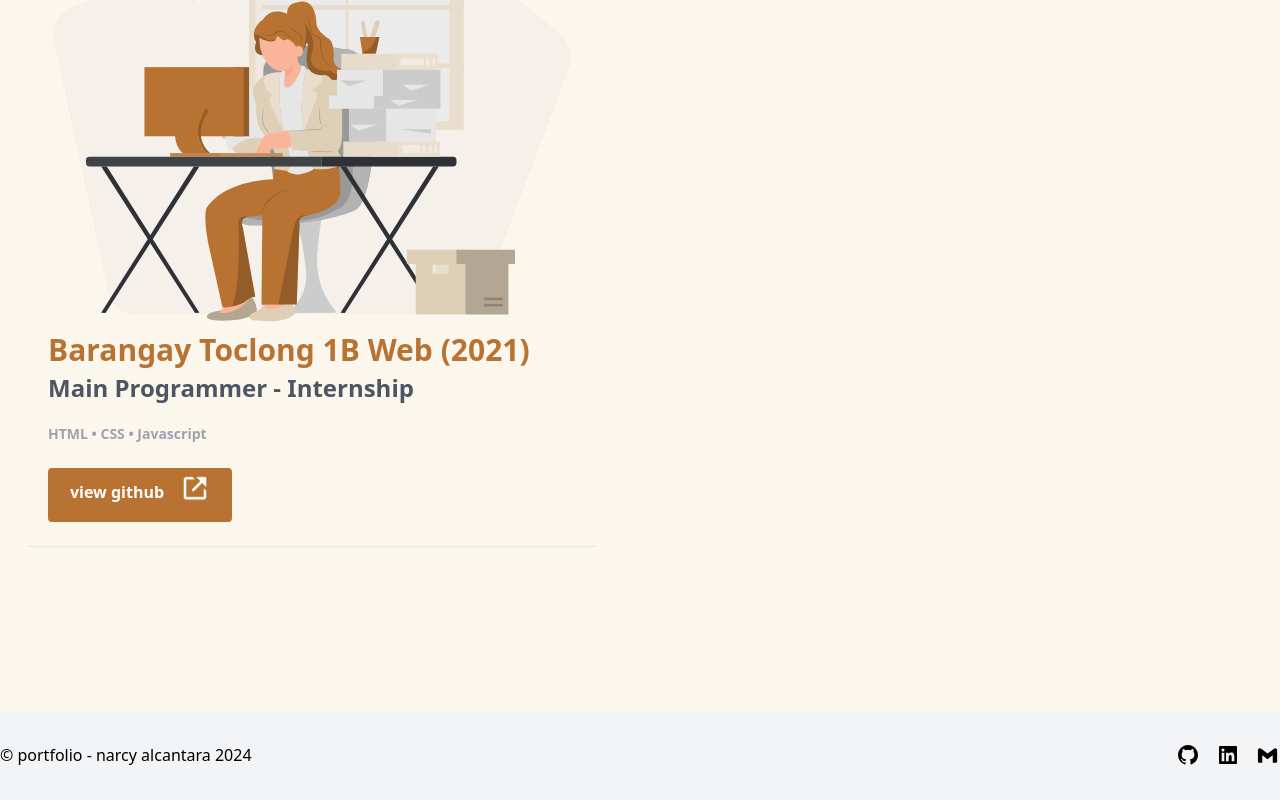
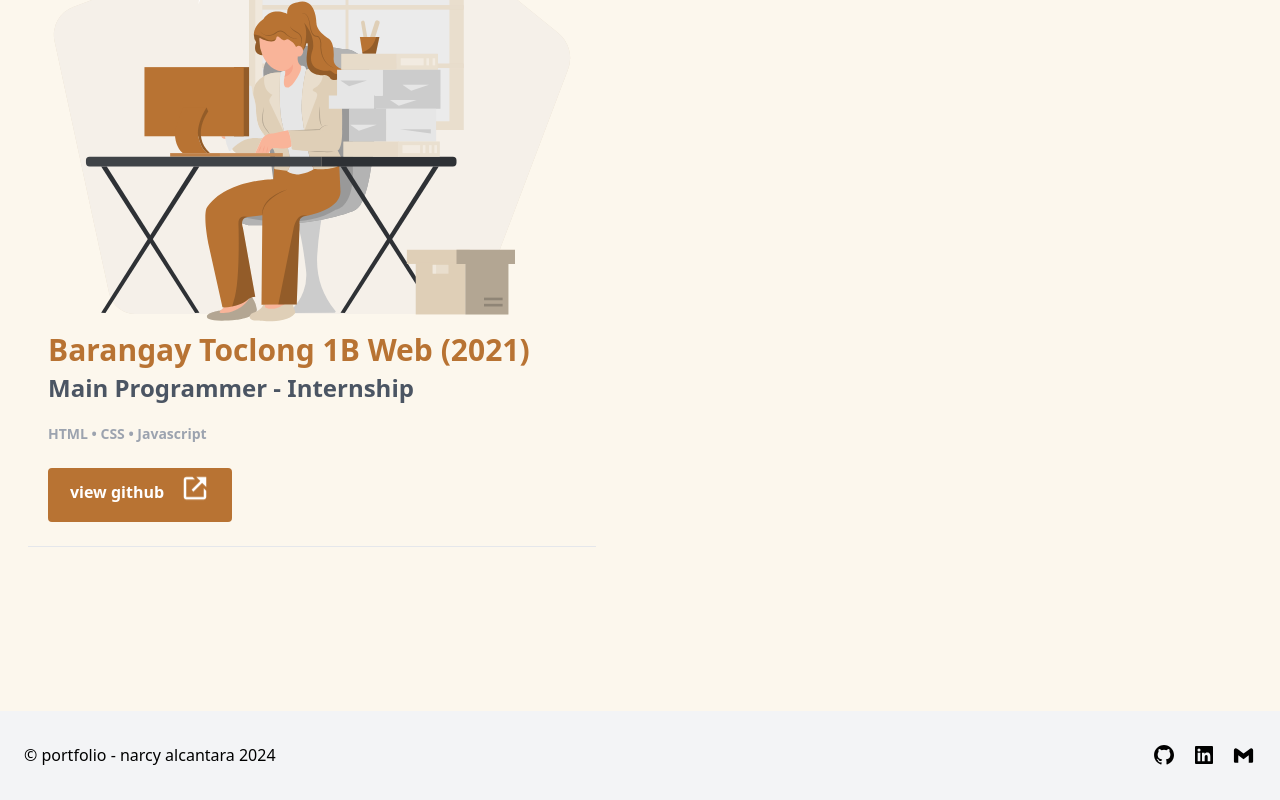
Before and after one commit to naralcantara001/nar-alcantara, a Next.js app: page / in a window 1280 px wide. Shown: the part 5361-6161 px from the top of the page. Built offline with nearby package versions, Linux system fonts and the light colour scheme.

Commit message:
Update footer page.js

```diff
--- a/src/app/page.js
+++ b/src/app/page.js
@@ -433,7 +433,7 @@ export default function Home() {
 
 
     <footer className=' bg-gray-100 dark:bg-slate-800 dark:text-[#DFCFB7]'>
-      <div className='container mx-auto text-center py-8 flex flex-col sm:flex-row items-center justify-between'>
+      <div className='container mx-auto text-center px-6 py-8 flex flex-col sm:flex-row items-center justify-between'>
       <p>© portfolio - narcy alcantara {new Date().getFullYear()}</p>
       <div class="flex sm:items-center mt-5 sm:mt-0">
           <a href='https://github.com/naralcantara001' className='cursor-pointer'>
```
